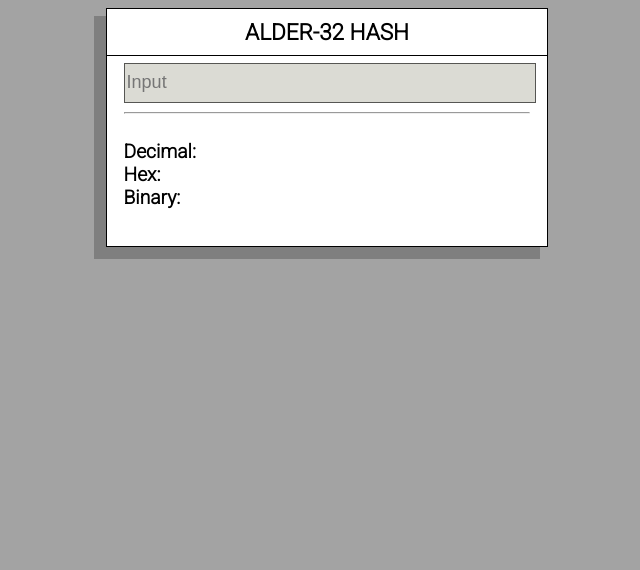
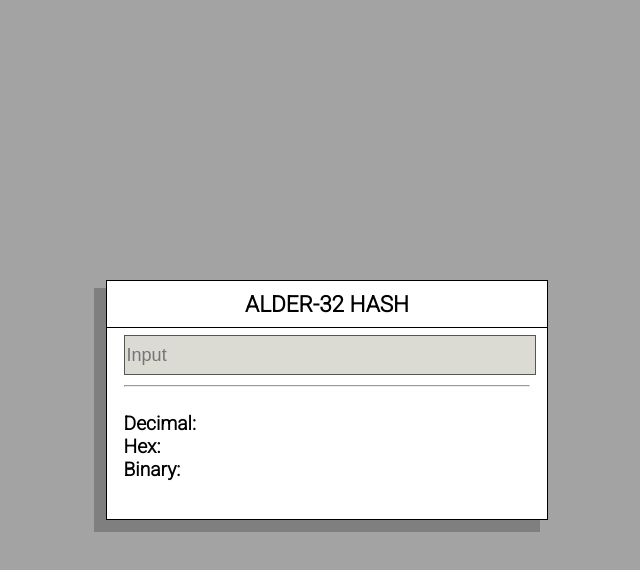
Before and after one commit to Donaut/Adler-32, a plain HTML site: page index.html in a window 1280 px wide. Shown: the whole page, without its empty margins (313-953 px from the left). Drawn offline with Linux system fonts and the light colour scheme.

Commit message:
Possibly the final commit. Added the showcase and readme files and added the height:100% to the css style.

```diff
--- a/index.html
+++ b/index.html
@@ -11,8 +11,10 @@
             background-color: #A3A3A3;
             font-family: 'Roboto', Verdana, Tahoma, sans-serif;
             font-size:larger;
+            height: 100%;
             display: flex;
             flex: 1 1 100%;
+            align-self: center;
             justify-content: center;
             align-items: center;
         }
```
Also changed, not shown: showcase.png (added), 1 other file.
